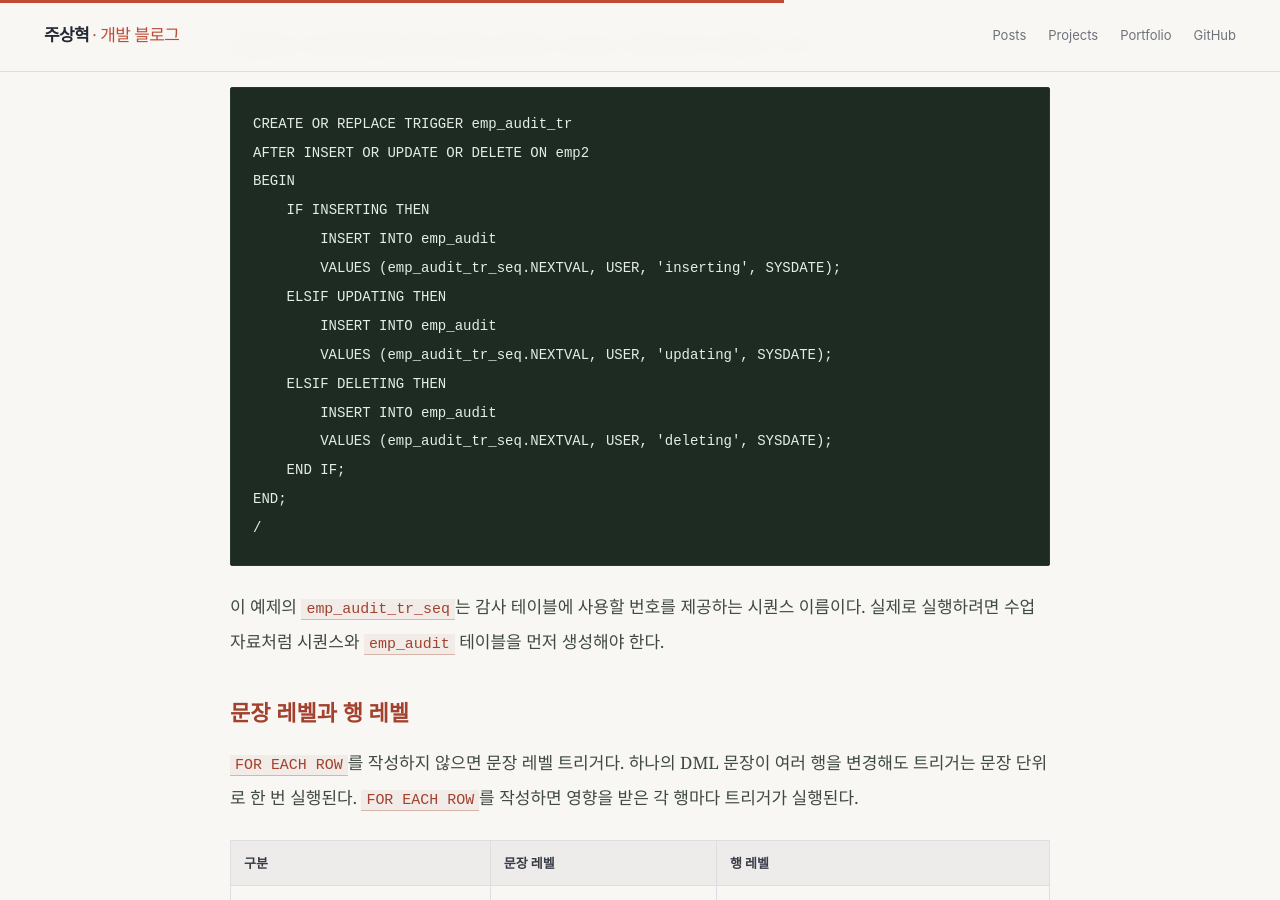
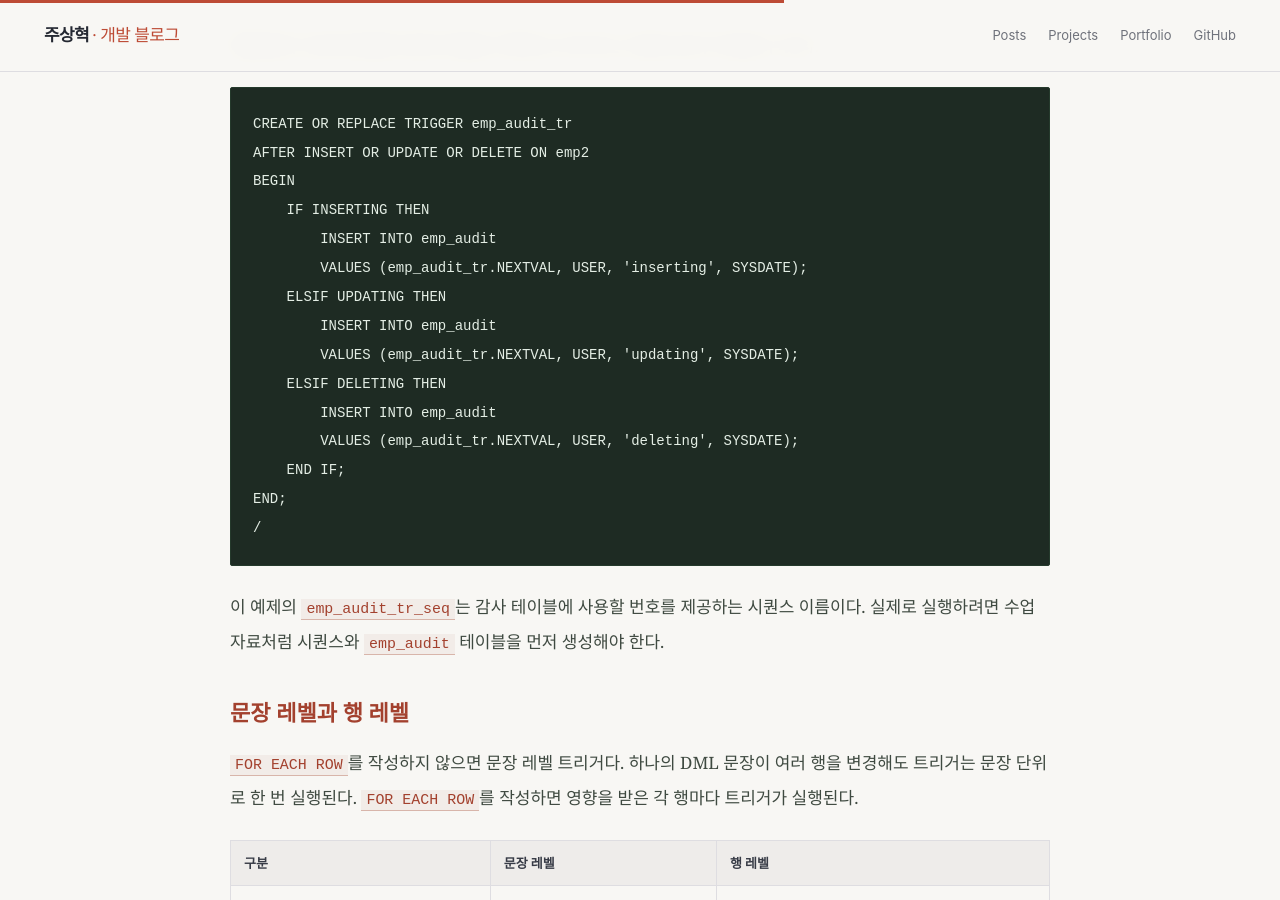
Before and after one commit to zuzusnasna/zuzusnasna.github.io, a Jekyll site: the page built from _posts/2026-10-28-plsql-job-trigger.md, in a window 1280 px wide and 900 px high, scrolled down 2376 px. Built offline with Jekyll 4.4.1, drawn with Linux system fonts in a browser that asks for light colours.

Commit message:
docs: align audit sequence name with class notes

```diff
--- a/_posts/2026-10-28-plsql-job-trigger.md
+++ b/_posts/2026-10-28-plsql-job-trigger.md
@@ -61,13 +61,13 @@ AFTER INSERT OR UPDATE OR DELETE ON emp2
 BEGIN
     IF INSERTING THEN
         INSERT INTO emp_audit
-        VALUES (emp_audit_tr_seq.NEXTVAL, USER, 'inserting', SYSDATE);
+        VALUES (emp_audit_tr.NEXTVAL, USER, 'inserting', SYSDATE);
     ELSIF UPDATING THEN
         INSERT INTO emp_audit
-        VALUES (emp_audit_tr_seq.NEXTVAL, USER, 'updating', SYSDATE);
+        VALUES (emp_audit_tr.NEXTVAL, USER, 'updating', SYSDATE);
     ELSIF DELETING THEN
         INSERT INTO emp_audit
-        VALUES (emp_audit_tr_seq.NEXTVAL, USER, 'deleting', SYSDATE);
+        VALUES (emp_audit_tr.NEXTVAL, USER, 'deleting', SYSDATE);
     END IF;
 END;
 /
```
